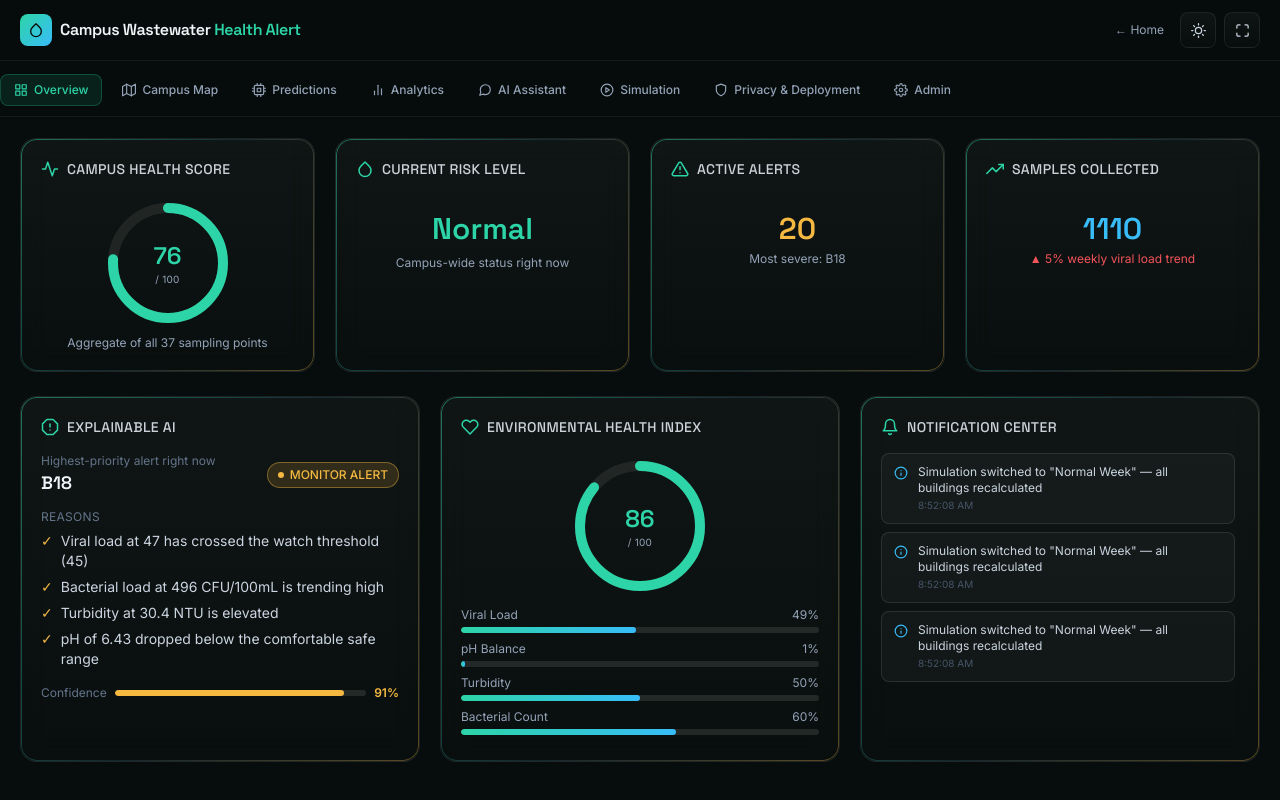
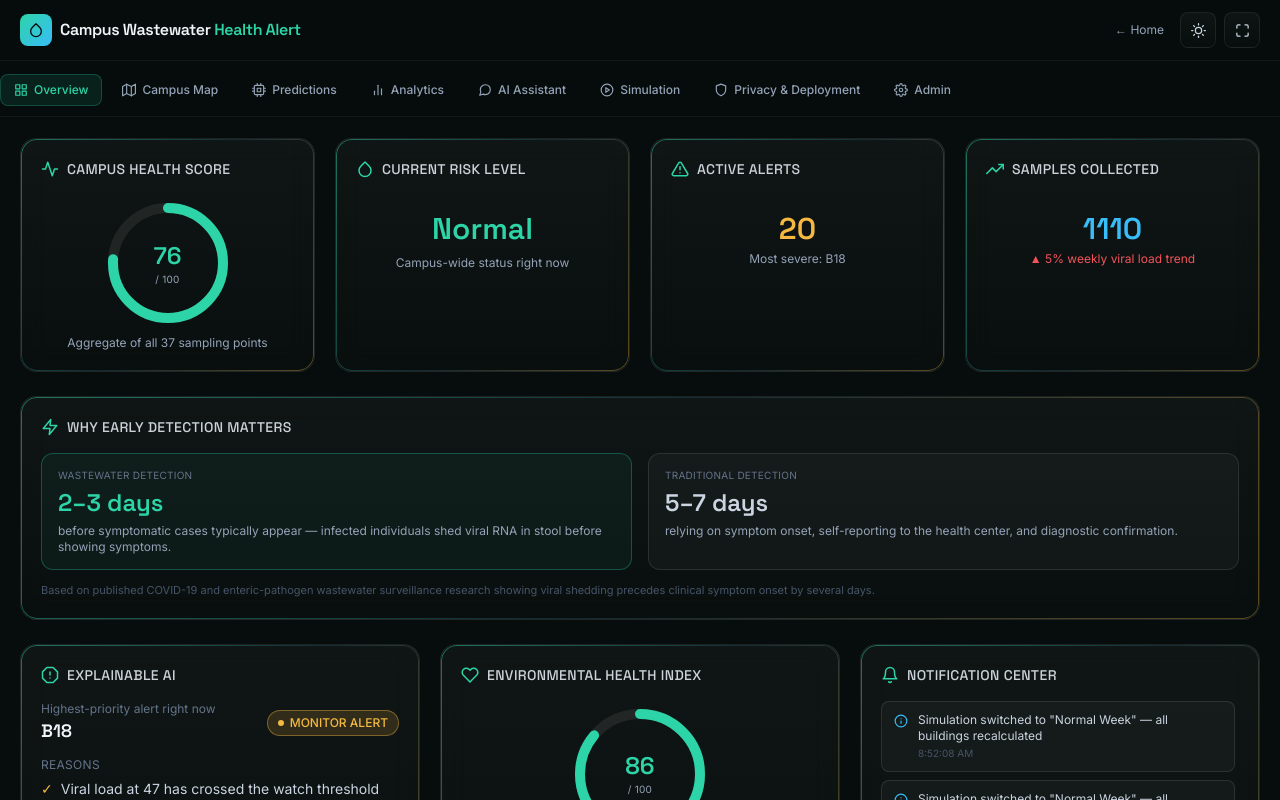
Before and after one commit to Rahul-sahu-001/campus-wastewater-dashboard, a React (Vite) app in the folder frontend/: page /#/dashboard in a window 1280 px wide. Shown: the top 800 px of the page. Built offline with nearby package versions, Linux system fonts and the light colour scheme.

Commit message:
Add lead-time stat card and per-building downloadable report

```diff
--- a/frontend/src/components/dashboard/CampusMap.jsx
+++ b/frontend/src/components/dashboard/CampusMap.jsx
@@ -1,6 +1,6 @@
 import React, { useState } from 'react'
 import { motion, AnimatePresence } from 'framer-motion'
-import { FiX, FiSearch } from 'react-icons/fi'
+import { FiX, FiSearch, FiDownload } from 'react-icons/fi'
 import Card from '../shared/Card'
 import StatusBadge from '../shared/StatusBadge'
 import { useApp } from '../../context/AppContext'
@@ -13,6 +13,38 @@ export default function CampusMap() {
   const visibleIds = new Set(filteredLocations.map(l => l.id))
   const selected = scoredLocations.find(l => l.id === selectedLocationId)
   const spreadRisk = selected ? getSpreadPattern(selected, scoredLocations) : []
+
+  const downloadBuildingReport = () => {
+    if (!selected || !selected.sample) return
+    const lines = [
+      `CAMPUS WASTEWATER HEALTH REPORT`,
+      `Building: ${selected.name} (${selected.category})`,
+      `Date: ${selected.sample.date}`,
+      `Status: ${LEVEL_META[selected.level].label} (risk score ${selected.score}/100, confidence ${selected.confidence}%)`,
+      '',
+      'READINGS',
+      `  pH: ${selected.sample.ph}`,
+      `  Viral Load: ${selected.sample.viralLoad}`,
+      `  Bacterial Load: ${selected.sample.bacterialLoad} CFU/100mL`,
+      `  Turbidity: ${selected.sample.turbidity} NTU`,
+      `  Antibiotic Residue: ${selected.sample.antibioticResidue} mg/L`,
+      '',
+      'REASONS',
+      ...selected.reasons.map(r => `  - ${r}`),
+      '',
+      'RECOMMENDED ACTION',
+      ...recommendationFor(selected.level, selected.reasons).map(r => `  - ${r}`)
+    ]
+    if (spreadRisk.length > 0) {
+      lines.push('', 'NEARBY LOCATIONS AT RISK (possible shared drainage / foot-traffic pathway)')
+      spreadRisk.forEach(l => lines.push(`  - ${l.name}: risk ${l.score}/100, proximity ${(100 - (l.distance / 14) * 100).toFixed(0)}%`))
+    }
+    const blob = new Blob([lines.join('\n')], { type: 'text/plain' })
+    const url = URL.createObjectURL(blob)
+    const a = document.createElement('a')
+    a.href = url; a.download = `${selected.id}-report-${selected.sample.date}.txt`; a.click()
+    URL.revokeObjectURL(url)
+  }
 
   return (
     <Card title="Interactive Campus Heatmap" className="lg:col-span-2">
@@ -122,6 +154,7 @@ export default function CampusMap() {
               </div>
               <div className="flex items-center gap-2">
                 <StatusBadge level={selected.level} />
+                <button onClick={downloadBuildingReport} title="Download report" className="text-slate-500 hover:text-signal-green transition-colors"><FiDownload size={16} /></button>
                 <button onClick={() => setSelectedLocationId(null)} className="text-slate-500 hover:text-slate-300"><FiX size={16} /></button>
               </div>
             </div>
--- /dev/null
+++ b/frontend/src/components/dashboard/LeadTimeStat.jsx
@@ -0,0 +1,25 @@
+import React from 'react'
+import { FiZap } from 'react-icons/fi'
+import Card from '../shared/Card'
+
+export default function LeadTimeStat() {
+  return (
+    <Card title="Why Early Detection Matters" icon={FiZap}>
+      <div className="grid grid-cols-1 sm:grid-cols-2 gap-4">
+        <div className="rounded-xl border border-signal-green/30 bg-signal-green/5 px-4 py-3.5">
+          <p className="text-[10px] uppercase tracking-wide text-slate-500 mb-1">Wastewater Detection</p>
+          <p className="font-display text-2xl font-semibold text-signal-green">2–3 days</p>
+          <p className="text-xs text-slate-400 mt-1">before symptomatic cases typically appear — infected individuals shed viral RNA in stool before showing symptoms.</p>
+        </div>
+        <div className="rounded-xl border border-white/10 bg-white/[0.03] px-4 py-3.5">
+          <p className="text-[10px] uppercase tracking-wide text-slate-500 mb-1">Traditional Detection</p>
+          <p className="font-display text-2xl font-semibold text-slate-300">5–7 days</p>
+          <p className="text-xs text-slate-400 mt-1">relying on symptom onset, self-reporting to the health center, and diagnostic confirmation.</p>
+        </div>
+      </div>
+      <p className="text-[11px] text-slate-600 mt-3">
+        Based on published COVID-19 and enteric-pathogen wastewater surveillance research showing viral shedding precedes clinical symptom onset by several days.
+      </p>
+    </Card>
+  )
+}
--- a/frontend/src/pages/Dashboard.jsx
+++ b/frontend/src/pages/Dashboard.jsx
@@ -8,6 +8,7 @@ import Navbar from '../components/shared/Navbar'
 import TabNav from '../components/shared/TabNav'
 
 import OverviewCards from '../components/dashboard/OverviewCards'
+import LeadTimeStat from '../components/dashboard/LeadTimeStat'
 import CampusMap from '../components/dashboard/CampusMap'
 import ExplainableAlert from '../components/dashboard/ExplainableAlert'
 import PredictionPanel from '../components/dashboard/PredictionPanel'
@@ -54,6 +55,7 @@ export default function Dashboard() {
           {activeTab === 'overview' && (
             <motion.div key="overview" {...fadeProps()} className="space-y-6">
               <OverviewCards />
+              <LeadTimeStat />
               <div className="grid grid-cols-1 lg:grid-cols-3 gap-5">
                 <ExplainableAlert />
                 <HealthIndexGauge />
```
